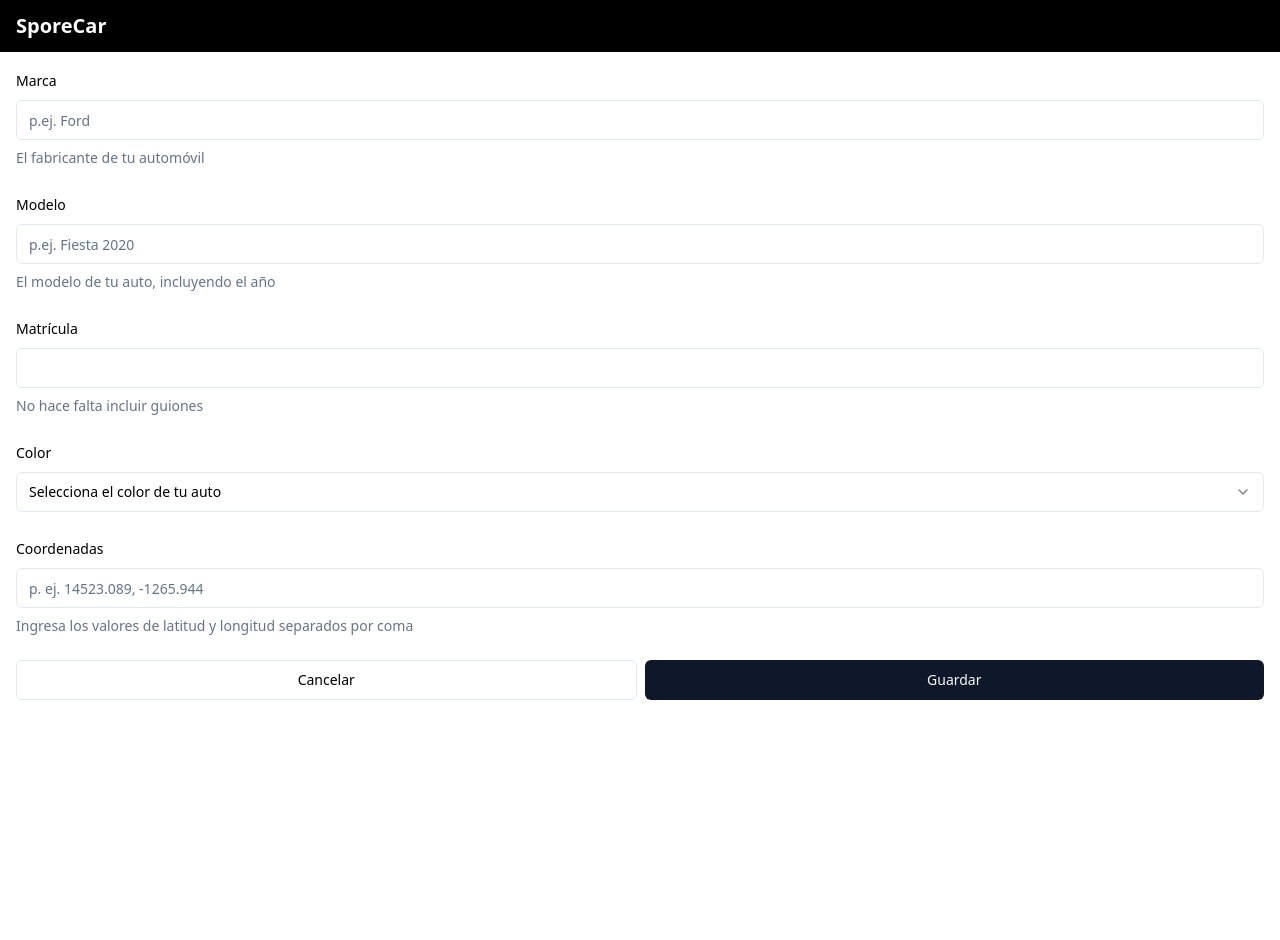
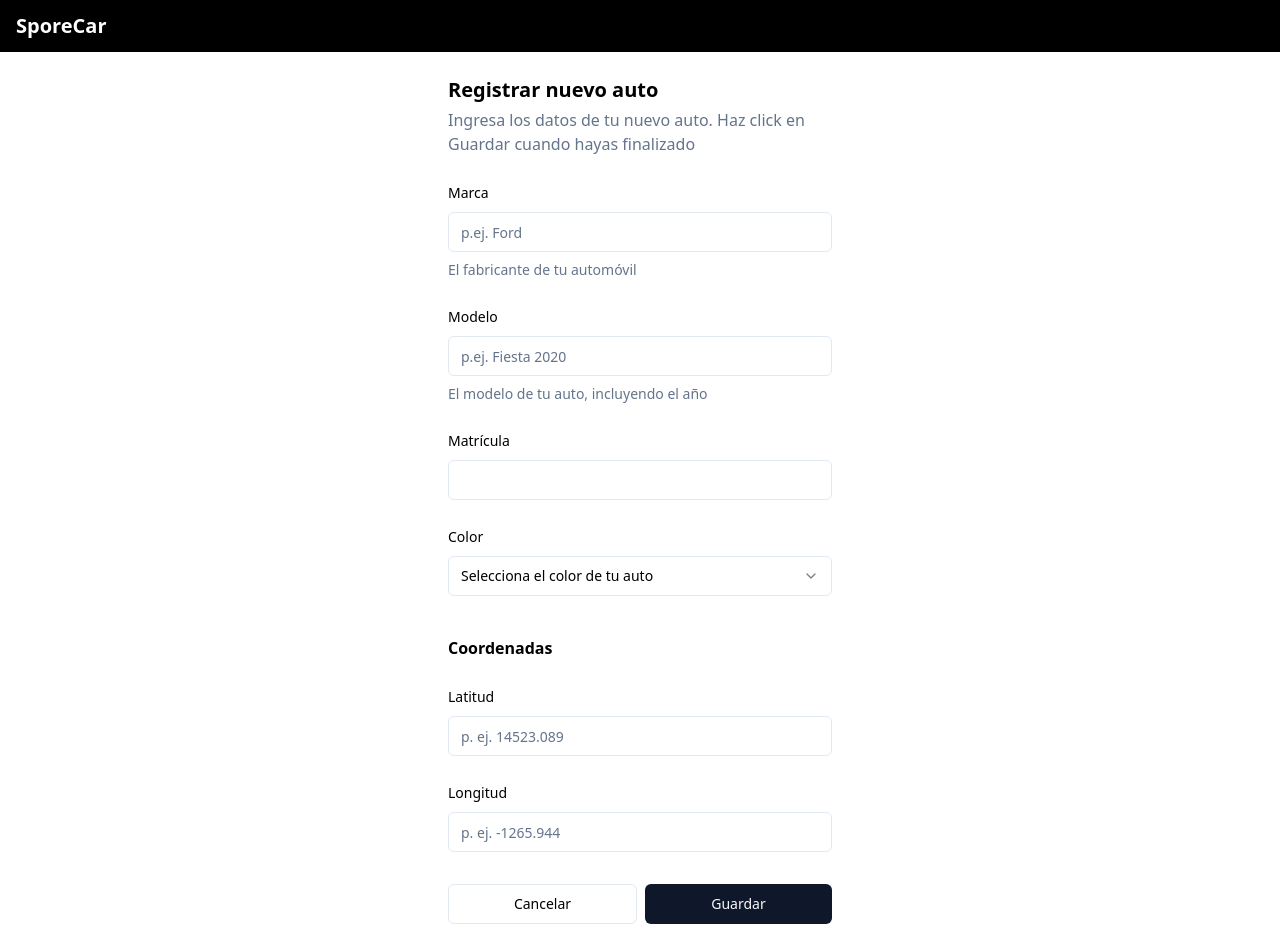
Before and after one commit to adairo/spore-client, a React (Vite) app: page /cars/register in a window 1280 px wide. Before the commit the page ends 800 px from the top, so only its background shows below. Built offline with nearby package versions, Linux system fonts and the light colour scheme.

Commit message:
split position input into two different fields on carRegisterForm

```diff
--- a/src/components/Cars/CarRegisterForm.tsx
+++ b/src/components/Cars/CarRegisterForm.tsx
@@ -20,27 +20,55 @@ import {
 } from "@/components/ui/select";
 import { Button } from "../ui/button";
 
+const REQUIRED_MESSAGE = "Este campo es requerido";
+
 const carRegisterSchema = z.object({
-  carId: z.string(),
-  vendor: z.string(),
-  model: z.string(),
+  carId: z.string().nonempty(REQUIRED_MESSAGE),
+  vendor: z.string().nonempty(REQUIRED_MESSAGE),
+  model: z.string().nonempty(REQUIRED_MESSAGE),
   color: z.enum(["azul", "rojo"]),
-  position: z.string().regex(/^([+-]?\d+.\d+),\s?([+-]?\d+.\d+)$/), // 14230.0023, -17237.433
+  position: z.object({
+    lattitude: z.coerce.number(),
+    longitude: z.coerce.number(),
+  }),
 });
 
-export default function CarRegisterForm() {
-  const form = useForm<z.infer<typeof carRegisterSchema>>({
+type CardData = z.infer<typeof carRegisterSchema>;
+
+/**
+ * Provide onSubmit and onCancel callbacks as props.
+ * This way the caller has full control of what to do with
+ * the register form.
+ */
+type Props = {
+  onSuccess: () => void;
+  onCancel: () => void;
+};
+
+export default function CarRegisterForm(props: Props) {
+  const form = useForm<CardData>({
     resolver: zodResolver(carRegisterSchema),
     defaultValues: {
+      vendor: "",
       carId: "",
       color: "azul",
       model: "",
-      position: "",
     },
   });
+
+  const onSubmit = (data: CardData) => {
+    console.log(data);
+    // make post request
+    props.onSuccess();
+  };
+
   return (
     <Form {...form}>
-      <form className="space-y-6">
+      <form
+        onSubmit={form.handleSubmit(onSubmit)}
+        id="register-form"
+        className="space-y-6"
+      >
         <FormField
           control={form.control}
           name="vendor"
@@ -80,7 +108,6 @@ export default function CarRegisterForm() {
               <FormControl>
                 <Input type="text" {...field} />
               </FormControl>
-              <FormDescription>No hace falta incluir guiones</FormDescription>
               <FormMessage />
             </FormItem>
           )}
@@ -106,29 +133,59 @@ export default function CarRegisterForm() {
             </FormItem>
           )}
         />
+
+        <fieldset className="!mt-10 space-y-6">
+          <legend className="font-semibold">Coordenadas</legend>
           <FormField
             control={form.control}
-          name="position"
+            name="position.lattitude"
             render={({ field }) => (
               <FormItem>
-              <FormLabel>Coordenadas</FormLabel>
+                <FormLabel>Latitud</FormLabel>
                 <FormControl>
                   <Input
                     type="text"
                     {...field}
-                  placeholder="p. ej. 14523.089, -1265.944"
+                    placeholder="p. ej. 14523.089"
                   />
                 </FormControl>
-              <FormDescription>
-                Ingresa los valores de latitud y longitud separados por coma
-              </FormDescription>
+                <FormDescription></FormDescription>
                 <FormMessage />
               </FormItem>
             )}
           />
-        <div className="flex gap-2 ">
-          <Button variant="outline" className="w-full ">Cancelar</Button>
-          <Button className="w-full">Guardar</Button>
+
+          <FormField
+            control={form.control}
+            name="position.longitude"
+            render={({ field }) => (
+              <FormItem>
+                <FormLabel>Longitud</FormLabel>
+                <FormControl>
+                  <Input
+                    type="text"
+                    {...field}
+                    placeholder="p. ej. -1265.944"
+                  />
+                </FormControl>
+                <FormDescription></FormDescription>
+                <FormMessage />
+              </FormItem>
+            )}
+          />
+        </fieldset>
+        <div className="flex gap-2 flex-col-reverse sm:flex-row justify-stretch">
+          <Button
+            onClick={props.onCancel}
+            variant="outline"
+            className="flex-1"
+            type="button"
+          >
+            Cancelar
+          </Button>
+          <Button form="register-form" className="flex-1" type="submit">
+            Guardar
+          </Button>
         </div>
       </form>
     </Form>
--- a/src/pages/CarsRegisterPage/CarsRegisterPage.tsx
+++ b/src/pages/CarsRegisterPage/CarsRegisterPage.tsx
@@ -1,9 +1,21 @@
 import CarRegisterForm from "@/components/Cars/CarRegisterForm";
+import { useNavigate } from "react-router-dom";
 
 export default function CarsRegisterPage() {
+  const navigate = useNavigate()
   return (
-    <div className="p-4">
-      <CarRegisterForm></CarRegisterForm>
+    <div className="p-4 grid place-items-center">
+      <div className="max-w-sm">
+        <h1 className="mt-2 text-xl font-semibold ">Registrar nuevo auto</h1>
+        <p className="text-slate-500 leading-normal mt-1 mb-6">
+          Ingresa los datos de tu nuevo auto. Haz click en Guardar cuando hayas
+          finalizado
+        </p>
+        <CarRegisterForm
+          onSuccess={() => {}}
+          onCancel={() => navigate("/cars")}
+        />
+      </div>
     </div>
   );
 }
```
Lines whose indentation alone changed are shown as unchanged.
